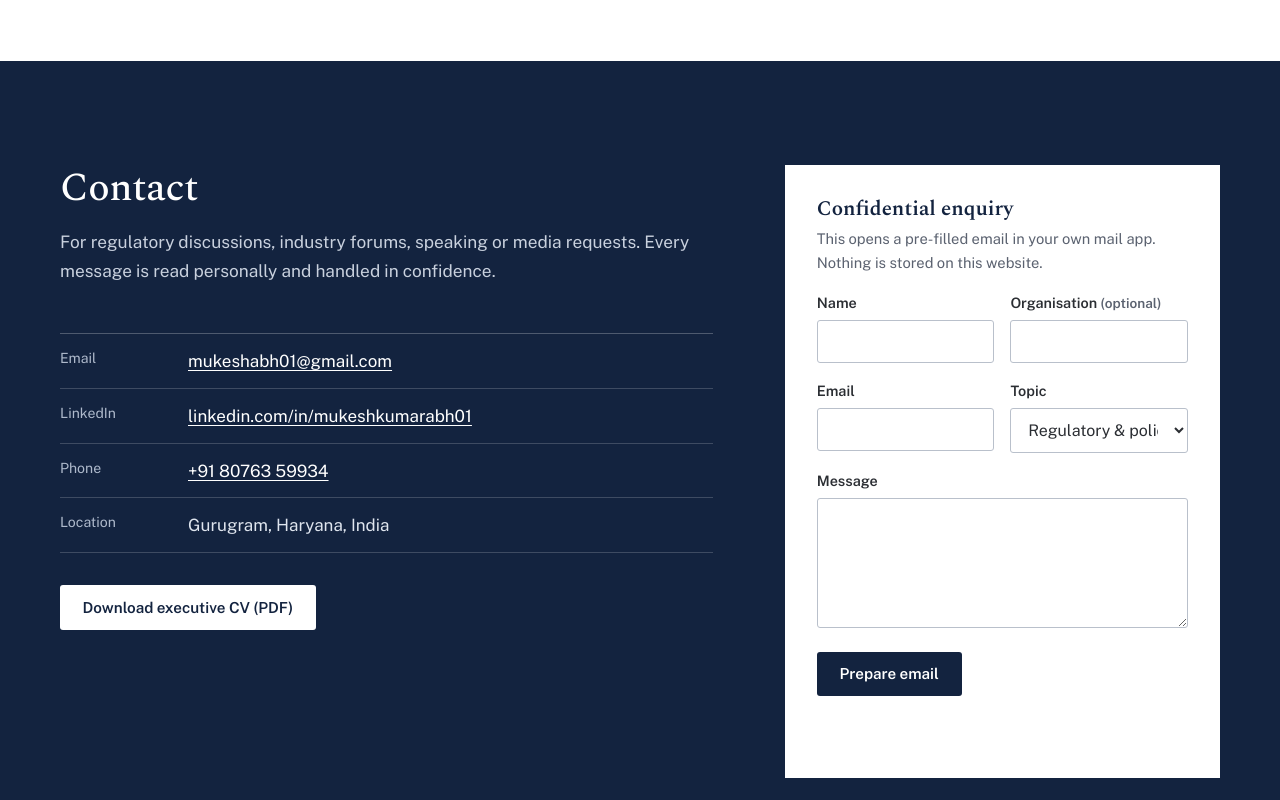
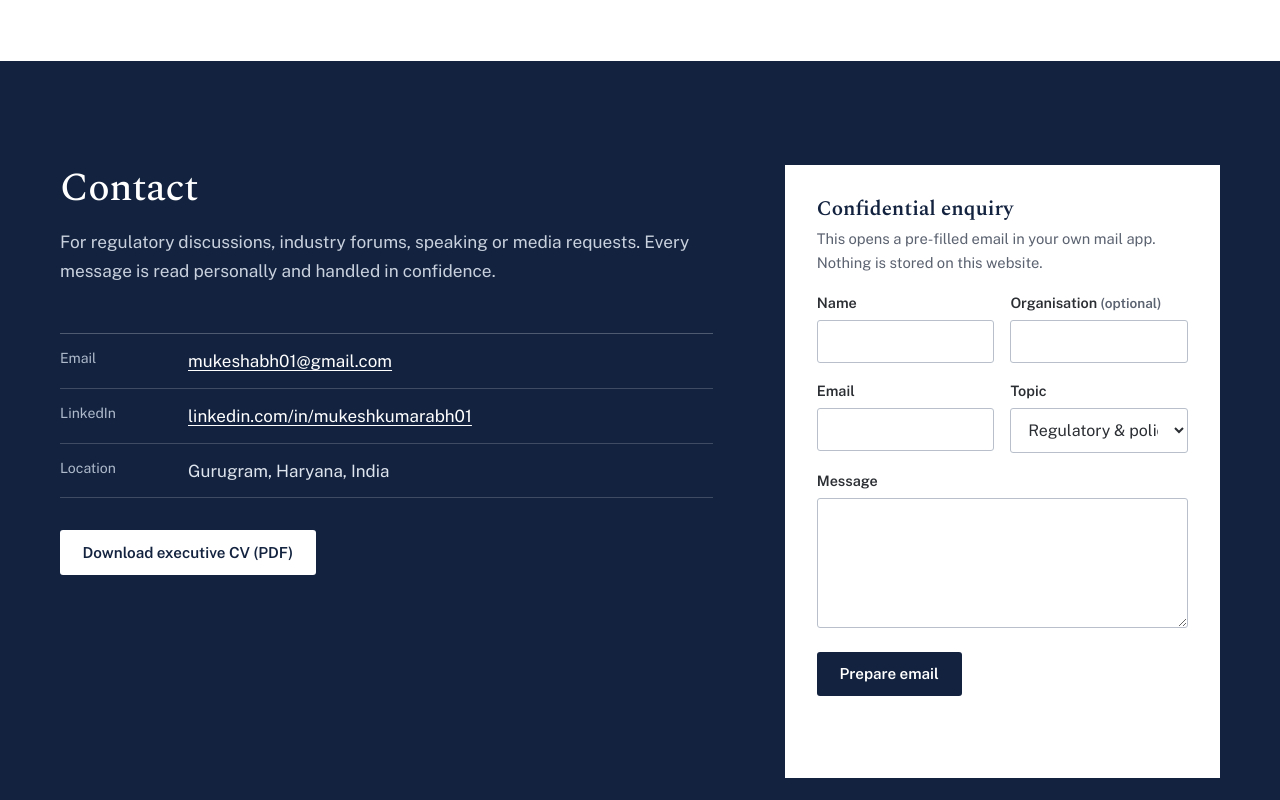
Before and after one commit to mukesh-AmlPro/mukesh-amlPro, a plain HTML site: page index.html in a window 1280 px wide. Shown: the part 11200-12000 px from the top of the page. Drawn offline with Linux system fonts and the light colour scheme.

Commit message:
Add files via upload

```diff
--- a/index.html
+++ b/index.html
@@ -513,7 +513,6 @@
       <ul class="channels">
         <li><span>Email</span><a href="mailto:mukeshabh01@gmail.com">mukeshabh01@gmail.com</a></li>
         <li><span>LinkedIn</span><a href="https://www.linkedin.com/in/mukeshkumarabh01" rel="noopener">linkedin.com/in/mukeshkumarabh01</a></li>
-        <li><span>Phone</span><a href="tel:+918076359934">+91&nbsp;80763&nbsp;59934</a></li>
         <li><span>Location</span>Gurugram, Haryana, India</li>
       </ul>
       <a class="btn btn-light" href="Mukesh-Kumar-Executive-CV.pdf" download data-cv-download>Download executive CV (PDF)</a>
```
Also changed, not shown: 1 other file.
